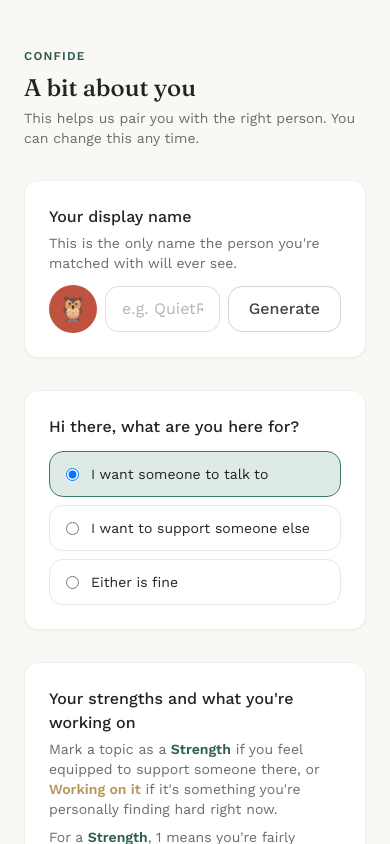
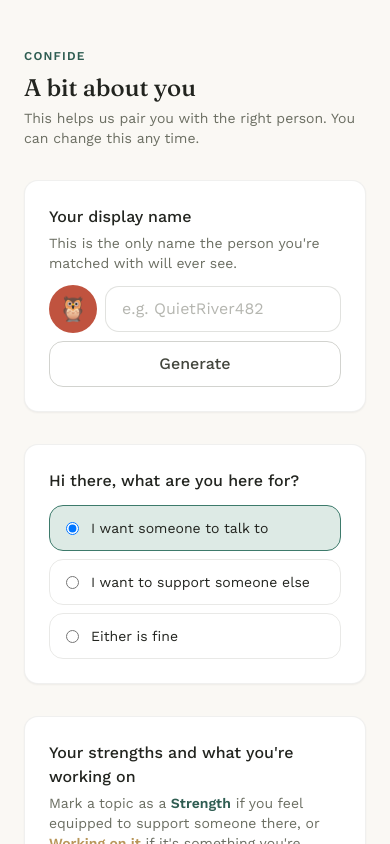
Before and after one commit to EMMA-NUEL-M/mental-health-, a Next.js app: page /onboarding in a window 390 px wide. Shown: the top 844 px of the page. Built offline with nearby package versions, Linux system fonts and the light colour scheme; no server answers.

Commit message:
button to make it more usable on the phone

```diff
--- a/src/app/onboarding/page.tsx
+++ b/src/app/onboarding/page.tsx
@@ -163,6 +163,7 @@
           <p className="text-ink-500 text-sm mb-3">
             This is the only name the person you're matched with will ever see.
           </p>
+          <div className="flex flex-col gap-2">
             <div className="flex gap-2 items-center">
               <Avatar name={displayName || "?"} size="md" />
               <input
@@ -172,11 +173,12 @@
                 className="input-field flex-1"
                 placeholder="e.g. QuietRiver482"
               />
+            </div>
             <button
               type="button"
               onClick={handleGenerateName}
               disabled={generatingName}
-              className="btn-secondary whitespace-nowrap"
+              className="btn-secondary w-full"
             >
               {generatingName ? "…" : "Generate"}
             </button>
@@ -213,7 +215,9 @@
         </section>
 
         <section className="card">
-          <h2 className="font-medium text-ink-900 mb-1">Your strengths and what you're working on</h2>
+          <h2 className="font-medium text-ink-900 mb-1">
+            Your strengths and what you're working on
+          </h2>
           <p className="text-ink-500 text-sm mb-2">
             Mark a topic as a <strong className="font-bold text-sage-600">Strength</strong> if you
             feel equipped to support someone there, or{" "}
```
Lines whose indentation alone changed are shown as unchanged.
